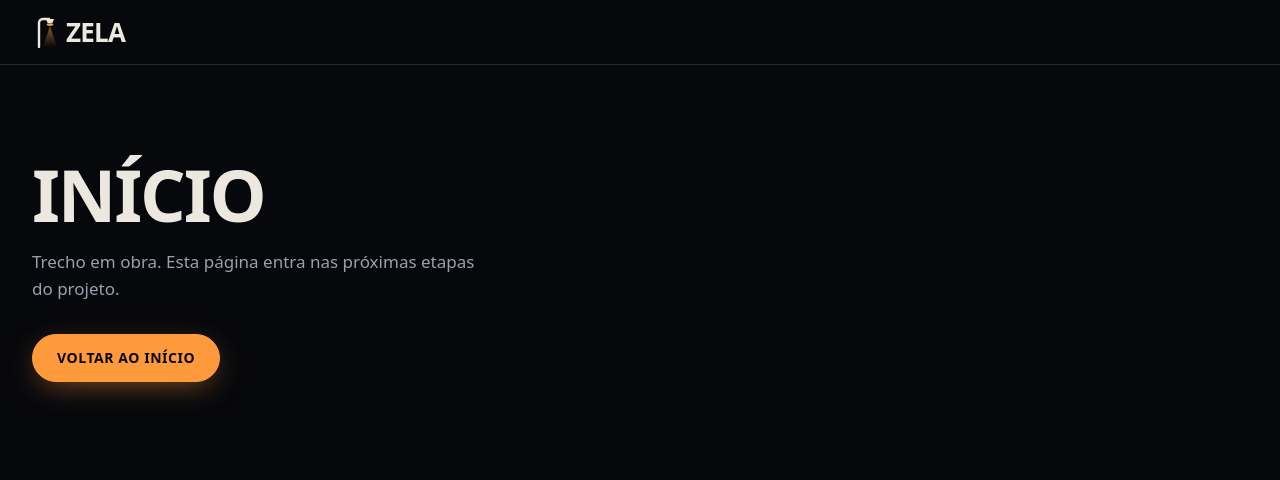
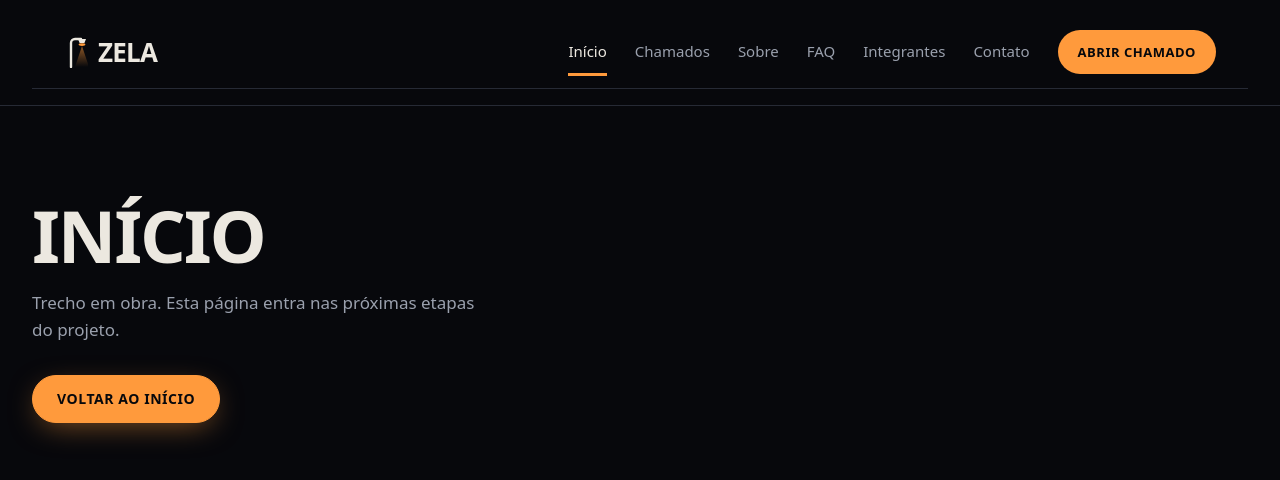
Before and after one commit to LuizHenriqueAAlbarello/Zela, a React (Vite) app: page / in a window 1280 px wide. Shown: the top 480 px of the page. Built offline with nearby package versions, Linux system fonts and the light colour scheme.

Commit message:
feat: cria Header com navegação e menu mobile

```diff
--- a/src/App.tsx
+++ b/src/App.tsx
@@ -1,6 +1,6 @@
 import { useEffect } from 'react'
 import { Route, Routes, useLocation } from 'react-router-dom'
-import Marca from './components/Marca'
+import Header from './components/Header'
 import EmObra from './pages/EmObra'
 import NaoEncontrada from './pages/NaoEncontrada'
 
@@ -25,7 +25,7 @@ export default function App() {
       <RolarParaTopo />
 
       {/* Provisório: o Header de verdade entra na próxima etapa */}
-      <div className="border-b border-borda px-5 py-4 sm:px-8"><Marca /></div>
+      <div className="border-b border-borda px-5 py-4 sm:px-8"><Header /></div>
 
       <main id="conteudo" className="flex-1">
         <Routes>
--- /dev/null
+++ b/src/components/Header.tsx
@@ -0,0 +1,120 @@
+import { useEffect, useState } from 'react'
+import { Link, NavLink, useLocation } from 'react-router-dom'
+import { Menu, X } from 'lucide-react'
+import Marca from './Marca'
+
+interface ItemMenu {
+  para: string
+  rotulo: string
+}
+
+export const ITENS_MENU: ItemMenu[] = [
+  { para: '/', rotulo: 'Início' },
+  { para: '/chamados', rotulo: 'Chamados' },
+  { para: '/sobre', rotulo: 'Sobre' },
+  { para: '/faq', rotulo: 'FAQ' },
+  { para: '/integrantes', rotulo: 'Integrantes' },
+  { para: '/contato', rotulo: 'Contato' },
+]
+
+export default function Header() {
+  const [aberto, setAberto] = useState<boolean>(false)
+  const { pathname } = useLocation()
+
+  // Fecha o menu ao trocar de página
+  useEffect(() => {
+    setAberto(false)
+  }, [pathname])
+
+  // Esc fecha; trava a rolagem do fundo enquanto o menu está aberto
+  useEffect(() => {
+    if (!aberto) return
+    const aoTeclar = (e: KeyboardEvent) => {
+      if (e.key === 'Escape') setAberto(false)
+    }
+    document.addEventListener('keydown', aoTeclar)
+    document.body.style.overflow = 'hidden'
+    return () => {
+      document.removeEventListener('keydown', aoTeclar)
+      document.body.style.overflow = ''
+    }
+  }, [aberto])
+
+  return (
+    <header className="relative z-30 border-b border-borda bg-noite">
+      <nav aria-label="Principal" className="mx-auto flex h-[72px] max-w-[1320px] items-center justify-between gap-6 px-5 sm:px-8">
+        <Link to="/" aria-label="Zela, página inicial" className="-m-1 rounded p-1">
+          <Marca />
+        </Link>
+
+        {/* Menu do desktop (a partir de 1024px) */}
+        <div className="hidden items-center gap-7 lg:flex">
+          <ul className="flex items-center gap-7 text-[15px] font-medium">
+            {ITENS_MENU.map((item) => (
+              <li key={item.para}>
+                <NavLink
+                  to={item.para}
+                  end={item.para === '/'}
+                  className={({ isActive }) =>
+                    `block border-b-[3px] py-2.5 no-underline transition-colors duration-200 ${
+                      isActive ? 'border-sodio text-papel' : 'border-transparent text-mudo hover:text-papel'
+                    }`
+                  }
+                >
+                  {item.rotulo}
+                </NavLink>
+              </li>
+            ))}
+          </ul>
+          <Link
+            to="/chamados/novo"
+            className="rotulo rounded-full bg-sodio px-5 py-3 text-[13px] text-noite no-underline transition-colors duration-200 hover:bg-[#ffb066]"
+          >
+            Abrir chamado
+          </Link>
+        </div>
+
+        {/* Botão do menu mobile (até 1023px) */}
+        <button
+          type="button"
+          className="grid size-12 place-items-center rounded-full text-papel hover:bg-noite-3 lg:hidden"
+          aria-expanded={aberto}
+          aria-controls="menu-mobile"
+          aria-label={aberto ? 'Fechar menu' : 'Abrir menu'}
+          onClick={() => setAberto((v) => !v)}
+        >
+          {aberto ? <X className="size-7" strokeWidth={2.2} /> : <Menu className="size-7" strokeWidth={2.2} />}
+        </button>
+      </nav>
+
+      {/* Menu mobile: painel que cobre a página abaixo do header */}
+      <div
+        id="menu-mobile"
+        hidden={!aberto}
+        className="absolute inset-x-0 top-full h-[calc(100dvh-100%)] overflow-y-auto bg-noite px-5 pt-4 pb-10 lg:hidden"
+      >
+        <ul className="flex flex-col">
+          {ITENS_MENU.map((item, i) => (
+            <li key={item.para} className="animate-chegar border-b border-borda" style={{ animationDelay: `${i * 35}ms` }}>
+              <NavLink
+                to={item.para}
+                end={item.para === '/'}
+                className={({ isActive }) =>
+                  `titulo flex items-center gap-3 py-4 text-[30px] no-underline ${isActive ? 'text-sodio' : 'text-papel'}`
+                }
+              >
+                {item.rotulo}
+              </NavLink>
+            </li>
+          ))}
+        </ul>
+        <Link
+          to="/chamados/novo"
+          className="rotulo mt-8 flex min-h-14 items-center justify-center rounded-full bg-sodio text-noite no-underline"
+        >
+          Abrir chamado
+        </Link>
+      </div>
+    </header>
+  )
+}
```
